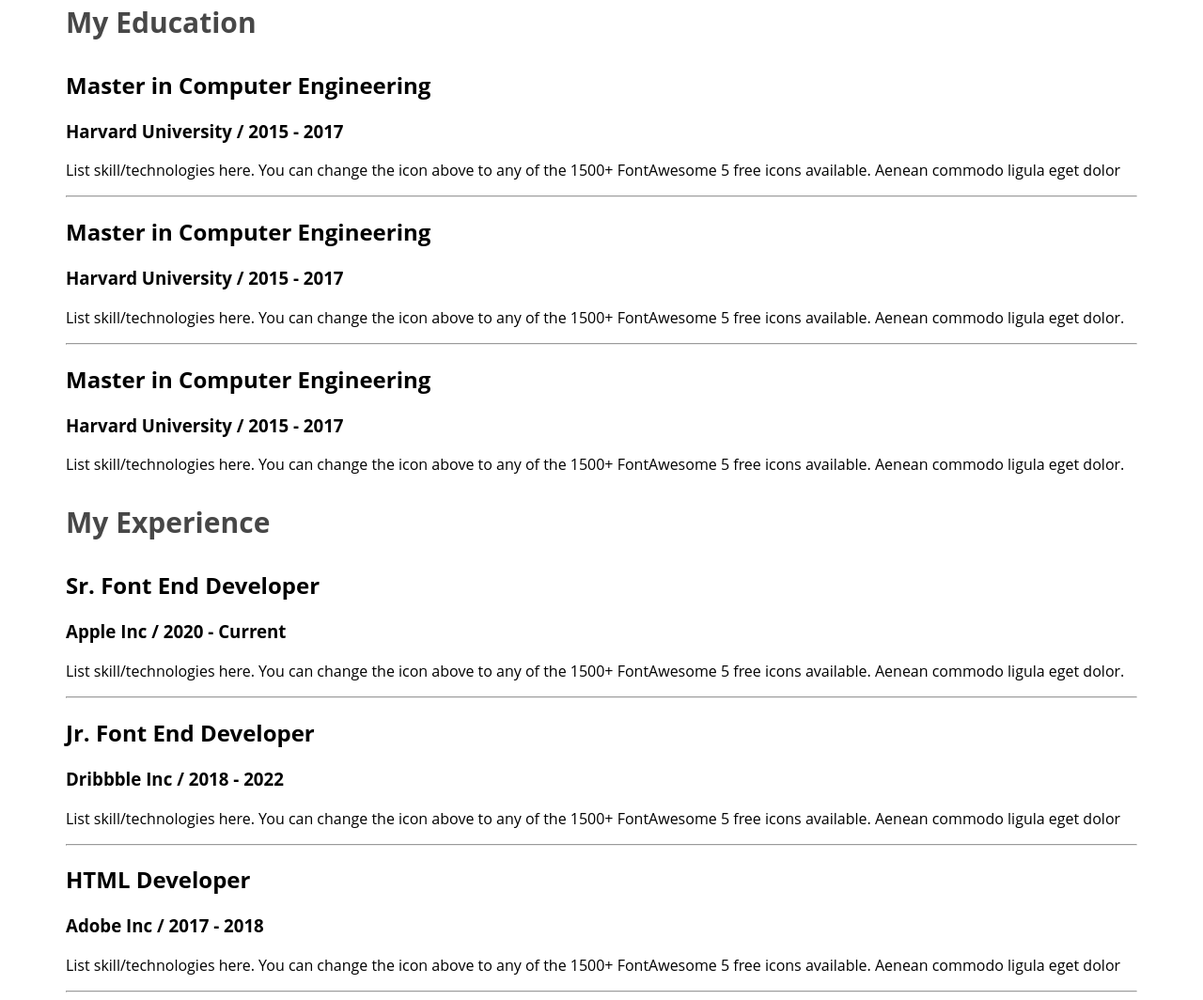
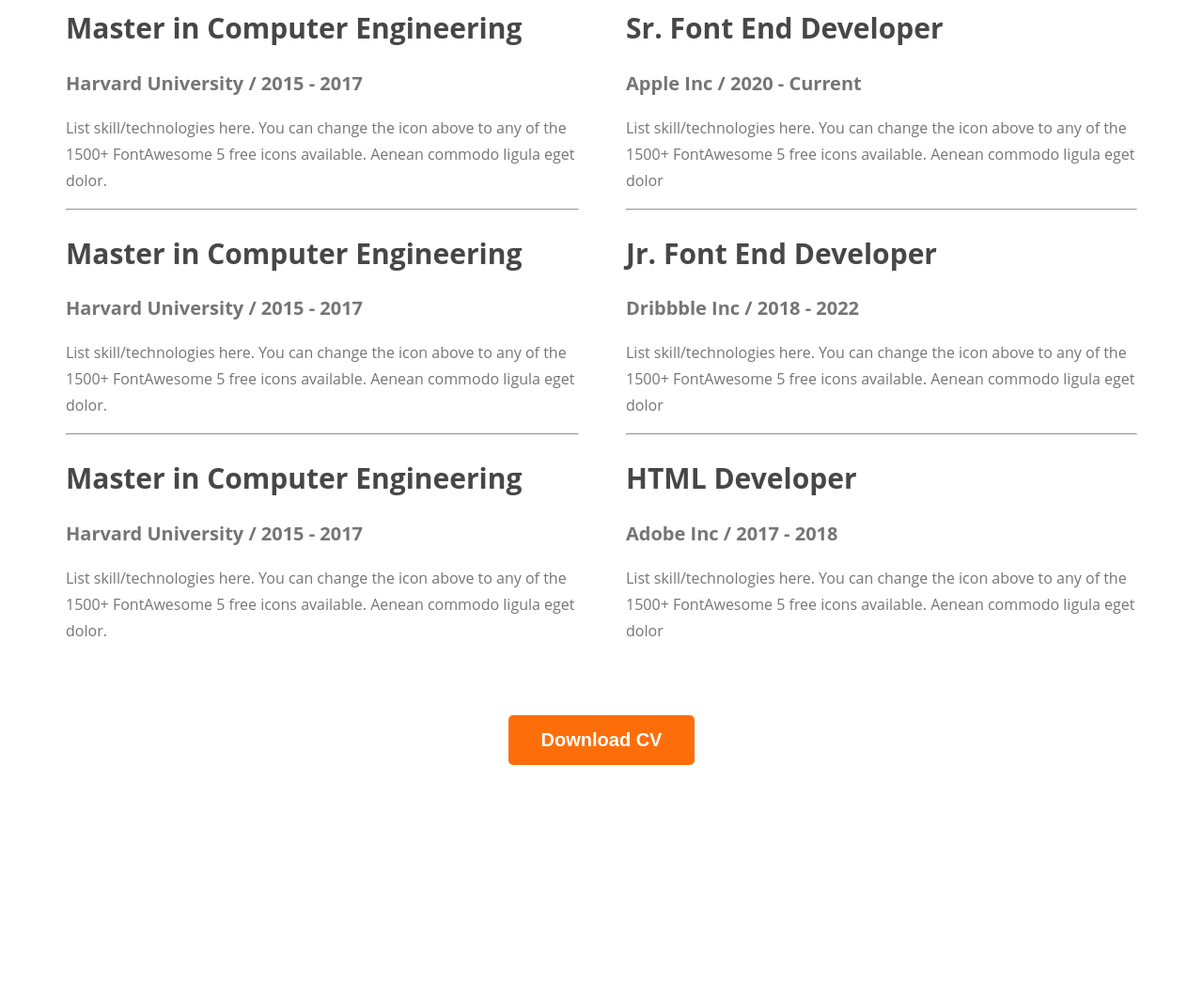
Before and after one commit to Shafiqul-Islam-Sowrov/Web-Developer-Portfolio, a plain HTML site: page index.html in a window 1280 px wide. Shown: the part 2454-3518 px from the top of the page at 94% size. After the commit the page ends 3276 px from the top, so only its background shows below. Drawn offline with Linux system fonts and the light colour scheme.

Commit message:
resume iteam added

```diff
--- a/index.html
+++ b/index.html
@@ -82,66 +82,59 @@
             </div>
         </section>
         <!-- Resume Section-->
-        <section>
         <h3 class="section-title">A summary of My Resume</h3>
         <div class="resume-container">
             <div class="resume-column">
-                    <h3 class="resume-column-title"> My Education</h3>
-                </div>
-                <div class="resume-column">
+                <h3 class="resume-column-title">My Education</h3>
                 <div class="resume-iteam">
                     <h2 class="resume-iteam-title">Master in Computer Engineering</h2>
                     <h3 class="resume-iteam-institute">Harvard University / 2015 - 2017</h3>
-                        <p class="resume-iteam-description">List skill/technologies here. You can change the icon above
-                            to any of the 1500+ FontAwesome 5 free icons available. Aenean commodo ligula eget dolor</p>
+                    <p class="resume-iteam-description">List skill/technologies here. You can change the icon above to any of the 1500+ FontAwesome 5 free icons available. Aenean commodo ligula eget dolor.</p>
                 </div>
-                    <hr>
-                </div>
-                    <div class="resume-iteam">
-                        <h2 class="resume-iteam-title">Master in Computer Engineering</h2>
-                        <h3 class="resume-iteam-institute">Harvard University / 2015 - 2017</h3>
-                        <p class="resume-iteam-description">List skill/technologies here. You can change the icon above
-                            to any of the 1500+ FontAwesome 5 free icons available. Aenean commodo ligula eget dolor.</p>
-                    </div>
-
                 <hr>
                 <div class="resume-iteam">
                     <h2 class="resume-iteam-title">Master in Computer Engineering</h2>
                     <h3 class="resume-iteam-institute">Harvard University / 2015 - 2017</h3>
-                        <p class="resume-iteam-description">List skill/technologies here. You can change the icon above
-                            to any of the 1500+ FontAwesome 5 free icons available. Aenean commodo ligula eget dolor.</p>
+                    <p class="resume-iteam-description">List skill/technologies here. You can change the icon above to any of the 1500+ FontAwesome 5 free icons available. Aenean commodo ligula eget dolor.</p>
+
                 </div>
+                <hr>
+                <div class="resume-iteam">
+                    <h2 class="resume-iteam-title">Master in Computer Engineering</h2>
+                    <h3 class="resume-iteam-institute">Harvard University / 2015 - 2017</h3>
+                    <p class="resume-iteam-description">List skill/technologies here. You can change the icon above to any of the 1500+ FontAwesome 5 free icons available. Aenean commodo ligula eget dolor.</p>
+
+                </div>
+
+
             </div>
             <div class="resume-column">
-                    <h3 class="resume-column-title"> My Experience</h3>
-                    <div class="resume-column">
+                <h3 class="resume-column-title">My Experience</h3>
                 <div class="resume-iteam">
                     <h2 class="resume-iteam-title">Sr. Font End Developer</h2>
                     <h3 class="resume-iteam-institute">Apple Inc / 2020 - Current</h3>
-                            <p class="resume-iteam-description">List skill/technologies here. You can change the icon above
-                                to any of the 1500+ FontAwesome 5 free icons available. Aenean commodo ligula eget dolor.</p>
+                    <p class="resume-iteam-description">List skill/technologies here. You can change the icon above to any of the 1500+ FontAwesome 5 free icons available. Aenean commodo ligula eget dolor</p>
+
                 </div>
                 <hr>
-                        <div class="resume-column">
                 <div class="resume-iteam">
                     <h2 class="resume-iteam-title">Jr. Font End Developer</h2>
                     <h3 class="resume-iteam-institute">Dribbble Inc / 2018 - 2022</h3>
-                                <p class="resume-iteam-description">List skill/technologies here. You can change the icon above
-                                    to any of the 1500+ FontAwesome 5 free icons available. Aenean commodo ligula eget dolor</p>
+                    <p class="resume-iteam-description">List skill/technologies here. You can change the icon above to any of the 1500+ FontAwesome 5 free icons available. Aenean commodo ligula eget dolor</p>
+
                 </div>
                 <hr>
-                            <div class="resume-column">
                 <div class="resume-iteam">
                     <h2 class="resume-iteam-title">HTML Developer</h2>
                     <h3 class="resume-iteam-institute">Adobe Inc / 2017 - 2018</h3>
-                                    <p class="resume-iteam-description">List skill/technologies here. You can change the icon above
-                                        to any of the 1500+ FontAwesome 5 free icons available. Aenean commodo ligula eget dolor</p>
-                                </div>
-                                <hr>
+                    <p class="resume-iteam-description">List skill/technologies here. You can change the icon above to any of the 1500+ FontAwesome 5 free icons available. Aenean commodo ligula eget dolor</p>
+
                 </div>
             </div>
-
-
+        </div>
+        <div class="download-cv">
+            <button class="btn-primary">Download CV</button>
+        </div>
         </section>
     </main>
     <footer></footer>
--- a/stles/portfolio.css
+++ b/stles/portfolio.css
@@ -126,5 +126,30 @@ box-shadow: 0px 6px 50px 0px rgba(0, 0, 0, 0.06);
     color: var(--Dark-02, #474747);
 font-size: 30px;
 font-weight: 700;
+  }
+  .resume-container{
+    display: flex;
+    gap: 50px;
+  }
+  .resume-iteam-institute{
+    color: var(--Dark-03, #757575);
+    font-size: 20px;
+    margin-bottom: 20px;
+    margin-top: 10px;
 
   }
+    .resume-iteam-description{
+        color: var(--Dark-03, #757575);
+        font-size: 16px;
+      font-weight: 400;
+       line-height: 28px;
+    }
+.resume-iteam-title{
+    color: var(--Dark-02, #474747);
+font-size: 30px;
+font-weight: 700;
+}
+.download-cv{
+    text-align: center;
+    margin-top: 60px;
+}
```
Lines whose indentation alone changed are shown as unchanged.
